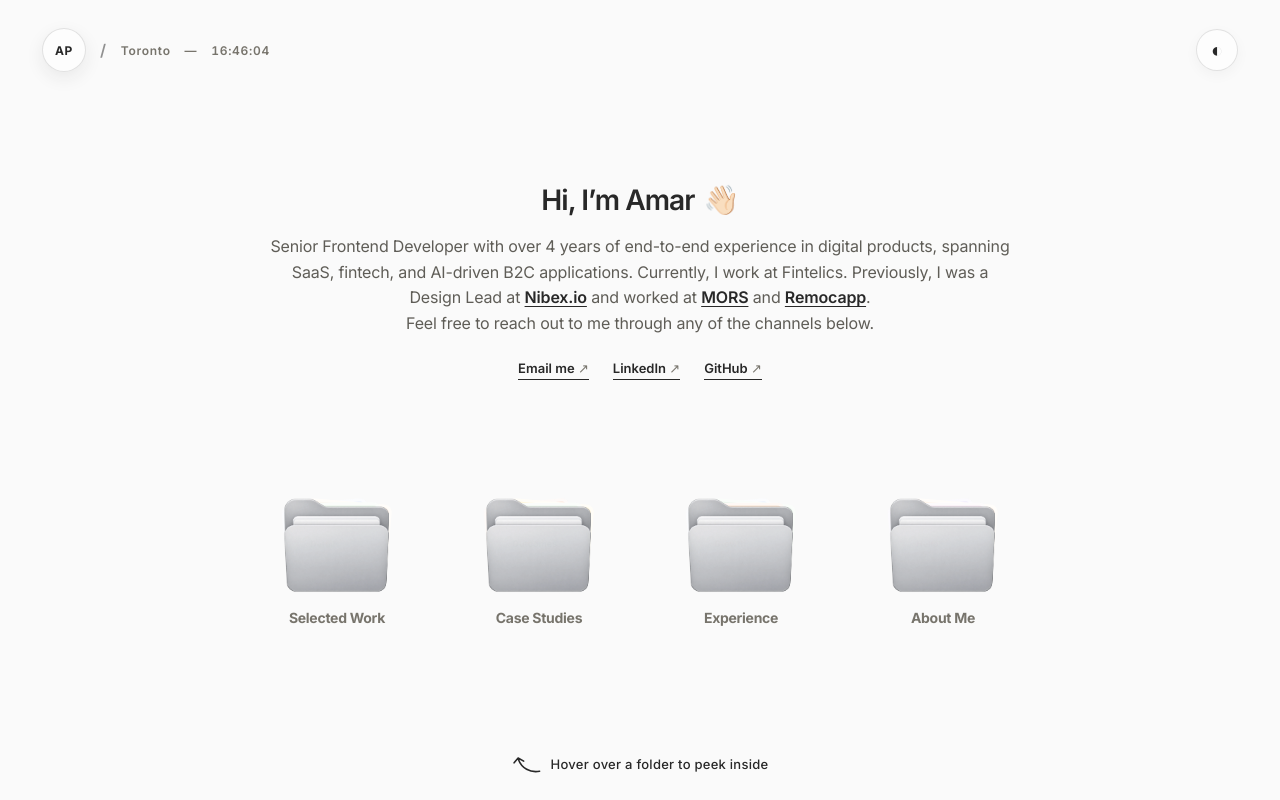
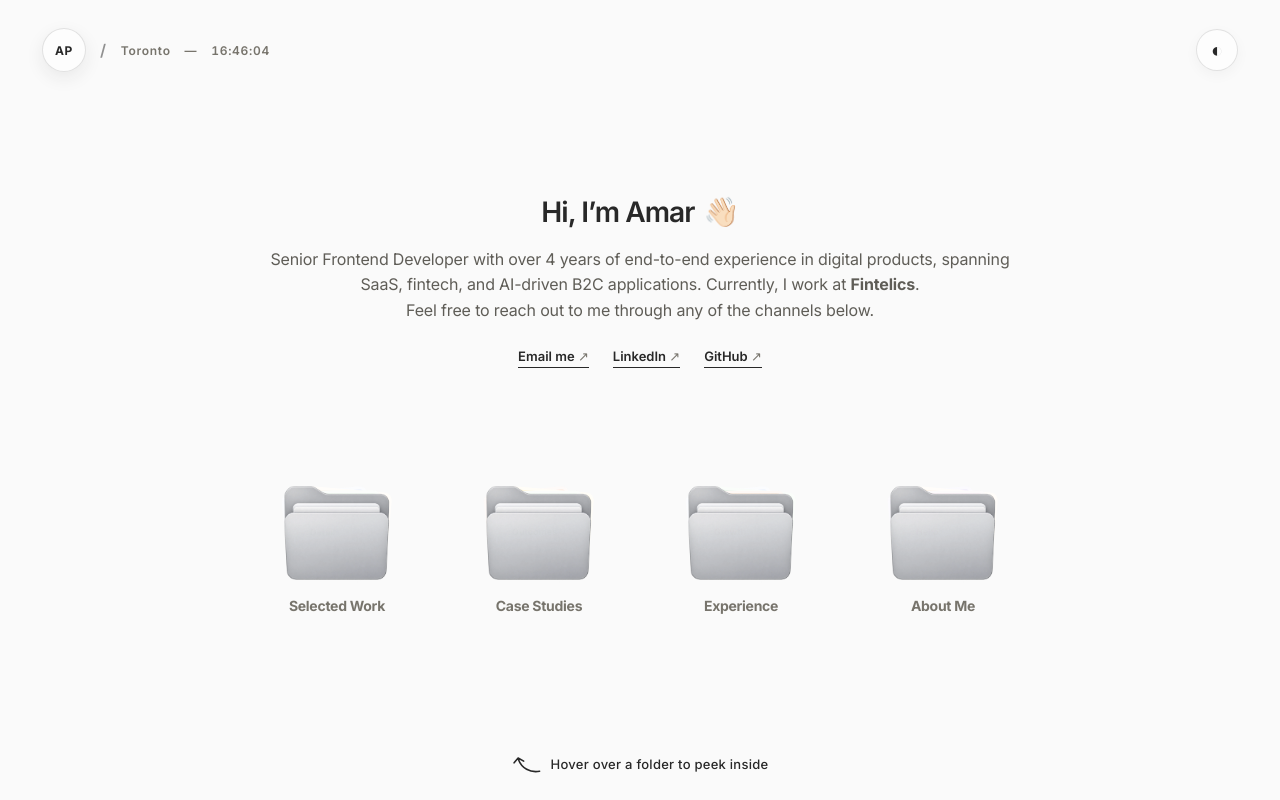
Before and after one commit to amarmanhala/amarpreet, a React (Vite) app: page / in a window 1280 px wide. Built offline with nearby package versions, Linux system fonts and the light colour scheme.

Commit message:
Refine portfolio biography

```diff
--- a/src/App.tsx
+++ b/src/App.tsx
@@ -66,7 +66,7 @@ function Home() {
       <section className="intro" aria-labelledby="intro-title">
         <h1 id="intro-title" className="greeting">Hi, I’m Amar <span aria-hidden="true">👋🏻</span></h1>
         <p className="bio">
-          Senior Frontend Developer with over 4 years of end-to-end experience in digital products, spanning SaaS, fintech, and AI-driven B2C applications. Currently, I work at Fintelics. Previously, I was a Design Lead at <a href="https://nibex.io/" target="_blank" rel="noreferrer">Nibex.io</a> and worked at <a href="https://www.linkedin.com/company/mors-llc/home/" target="_blank" rel="noreferrer">MORS</a> and <a href="https://remocapp.com/" target="_blank" rel="noreferrer">Remocapp</a>.
+          Senior Frontend Developer with over 4 years of end-to-end experience in digital products, spanning SaaS, fintech, and AI-driven B2C applications. Currently, I work at <strong>Fintelics</strong>.
           <br />Feel free to reach out to me through any of the channels below.
         </p>
         <nav className="social-links" aria-label="Contact links">
```
